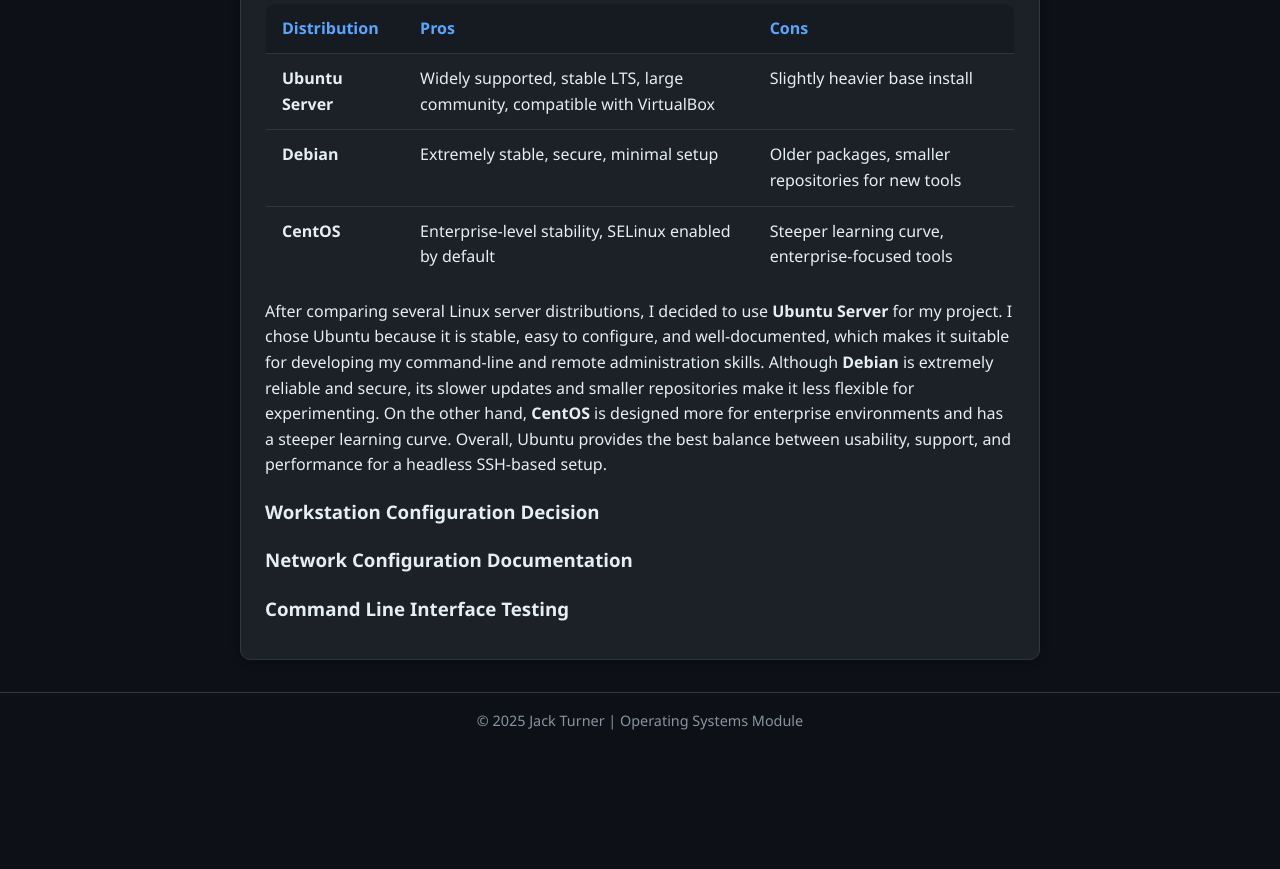
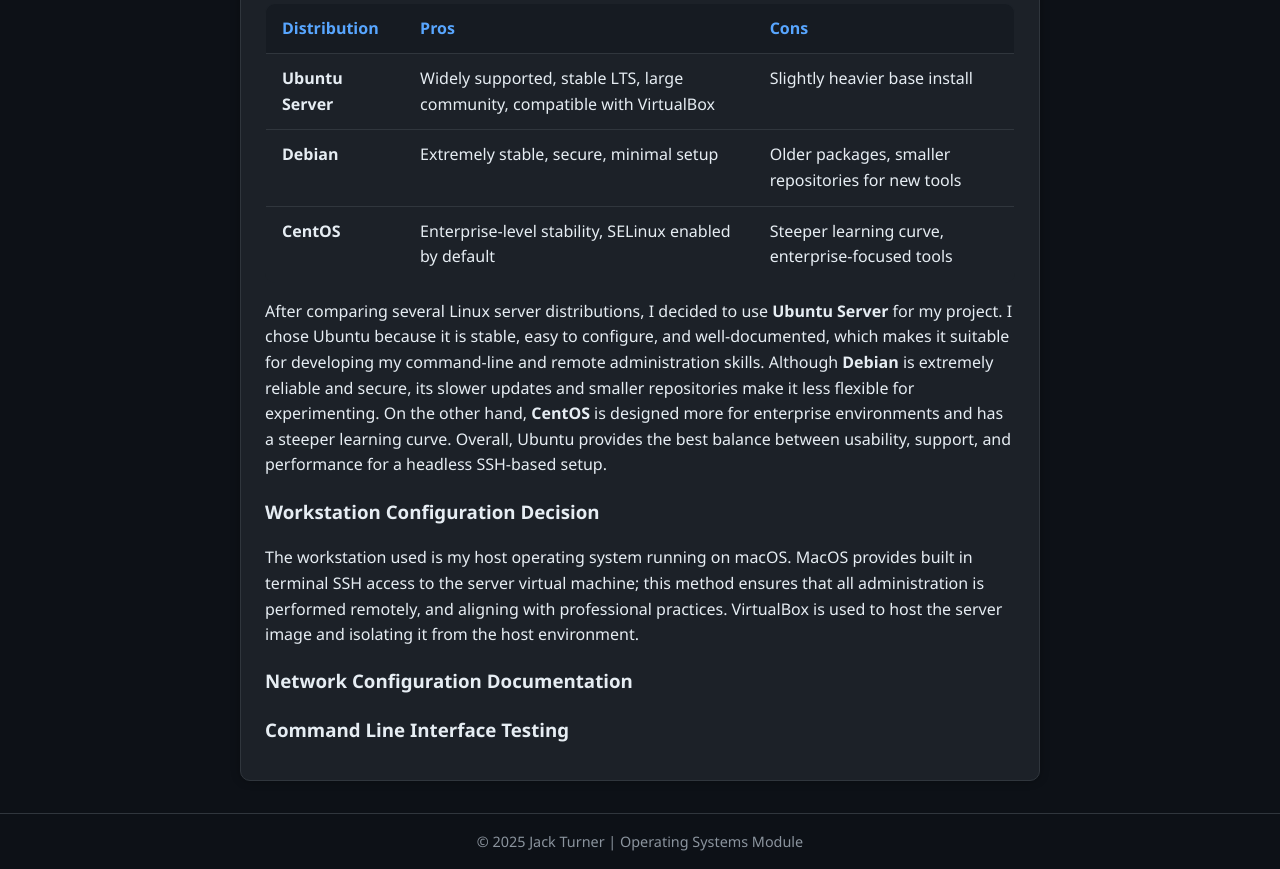
Before and after one commit to jackoturner/Operating-Systems-Coursework, a plain HTML site: page index.html in a window 1280 px wide. Shown: the part 546-1415 px from the top of the page. Before the commit the page ends 1294 px from the top, so only its background shows below. Drawn offline with Linux system fonts and the light colour scheme.

Commit message:
Update index.html

```diff
--- a/index.html
+++ b/index.html
@@ -134,6 +134,8 @@
       On the other hand, <strong>CentOS</strong> is designed more for enterprise environments and has a steeper learning curve.
       Overall, Ubuntu provides the best balance between usability, support, and performance for a headless SSH-based setup.</p>
       <h3>Workstation Configuration Decision</h3>
+      <p>The workstation used is my host operating system running on macOS. MacOS provides built in terminal SSH access to the server virtual machine;
+      this method ensures that all administration is performed remotely, and aligning with professional practices. VirtualBox is used to host the server image and isolating it from the host environment.</p>
       <h3>Network Configuration Documentation</h3>
       <h3>Command Line Interface Testing</h3>
     </section>
```
